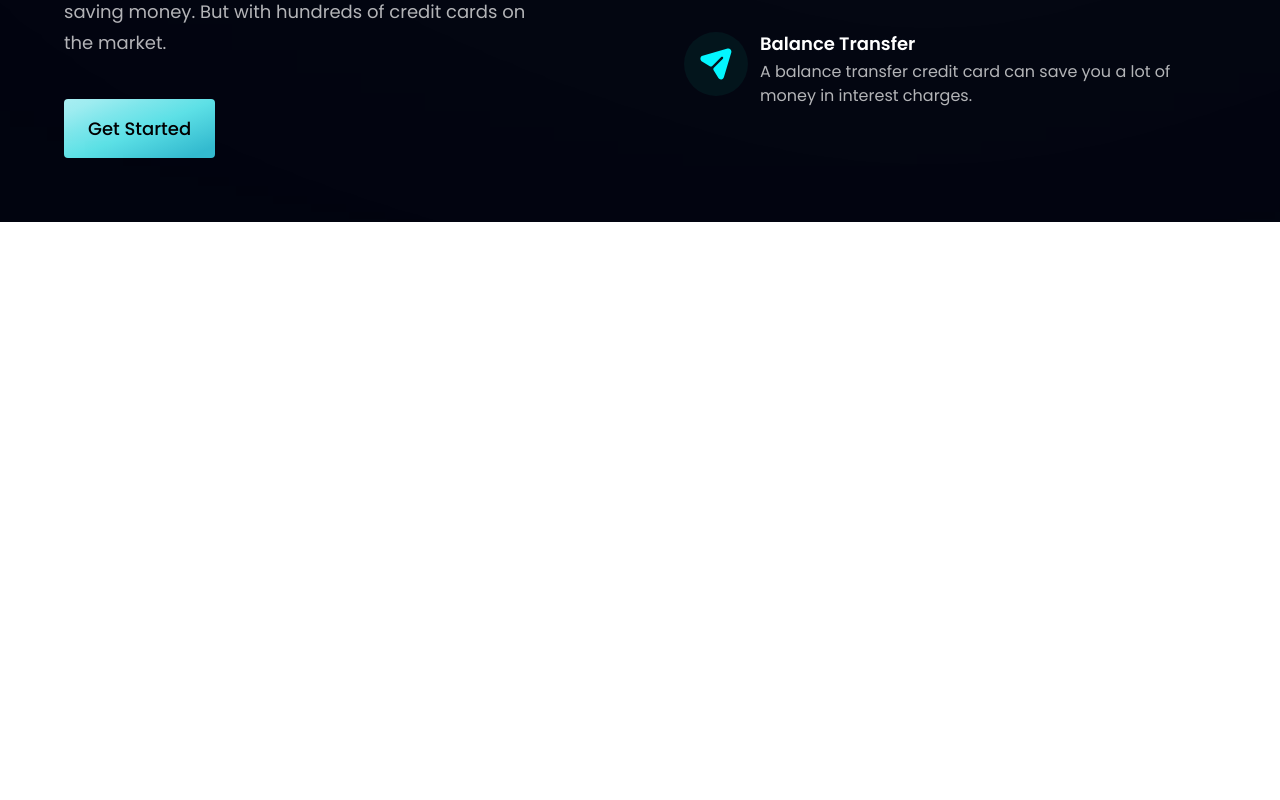
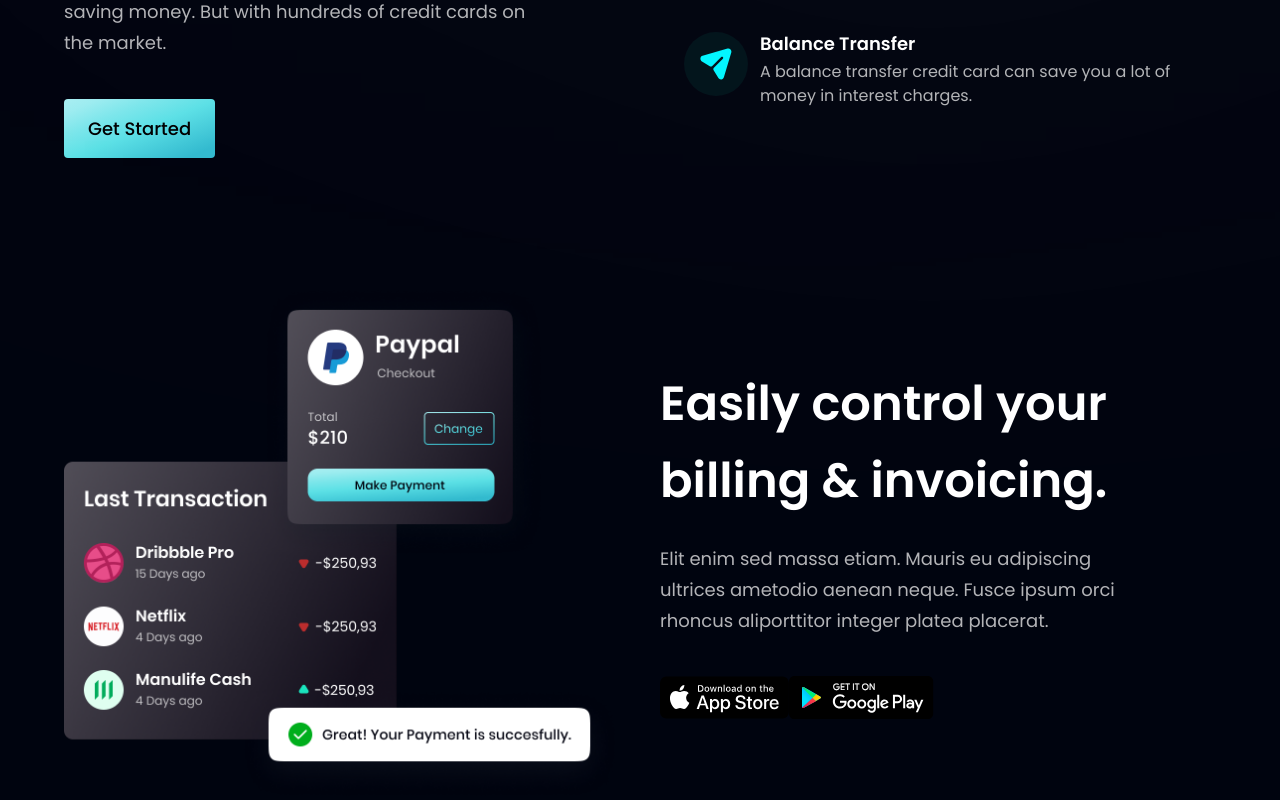
Before and after one commit to skinet-web/webpage-hb, a React (Vite) app: page / in a window 1280 px wide. Shown: the part 1333-2133 px from the top of the page. Before the commit the page ends 1555 px from the top, so only its background shows below. Built offline with nearby package versions, Linux system fonts and the light colour scheme.

Commit message:
Added Billing section

```diff
--- a/src/App.jsx
+++ b/src/App.jsx
@@ -1,5 +1,5 @@
 import styles from './style.js';
-import {Navbar, Hero, Stats, Business} from './components';
+import {Navbar, Hero, Stats, Business, Billing} from './components';
 
 const App = () => (
   <div className="bg-primary w-full overflow-hidden">
@@ -19,6 +19,7 @@ const App = () => (
       <div className={`${styles.boxWidth}`}>
         <Stats />
         <Business />
+        <Billing />
       </div>
     </div>
   </div>
--- /dev/null
+++ b/src/components/Billing.jsx
@@ -0,0 +1,28 @@
+import React from 'react'
+import { bill, apple, google } from '../assets'
+import styles, {layout} from '../style'
+
+const Billing = () => {
+  return (
+    <section id="product" className={`${layout.sectionReverse} mt-5 sm:mt-0`}>
+      <div className={layout.sectionImgReverse}>
+        <img src={bill} alt="bill" className='w-[100%] h-[100%] relative'/>
+      </div>
+      <div className={layout.sectionInfo}>
+        <h2 className={`${styles.heading2}`}>Easily control your billing & invoicing.</h2>
+        <br className='sm:block hidden'/>
+        <p className={`${styles.paragraph} max-w-[470px] `}>
+        Elit enim sed massa etiam. Mauris eu adipiscing ultrices
+        ametodio aenean neque. Fusce ipsum orci rhoncus aliporttitor integer
+        platea placerat.</p>
+        <div className='flex flex-row mt-10'>
+            <img src={apple} className=' hover:cursor-pointer'/>
+            <img src={google} className=' hover:cursor-pointer'/>
+        </div>
+
+      </div>
+    </section>
+  )
+}
+
+export default Billing
--- a/src/components/index.js
+++ b/src/components/index.js
@@ -2,10 +2,12 @@ import Navbar from "./Navbar";
 import Stats from "./Stats";
 import Hero from "./Hero";
 import Business from "./Business";
+import Billing from './Billing'
 
 export {
   Navbar,
   Stats,
   Hero,
   Business,
+  Billing,
 };
```
